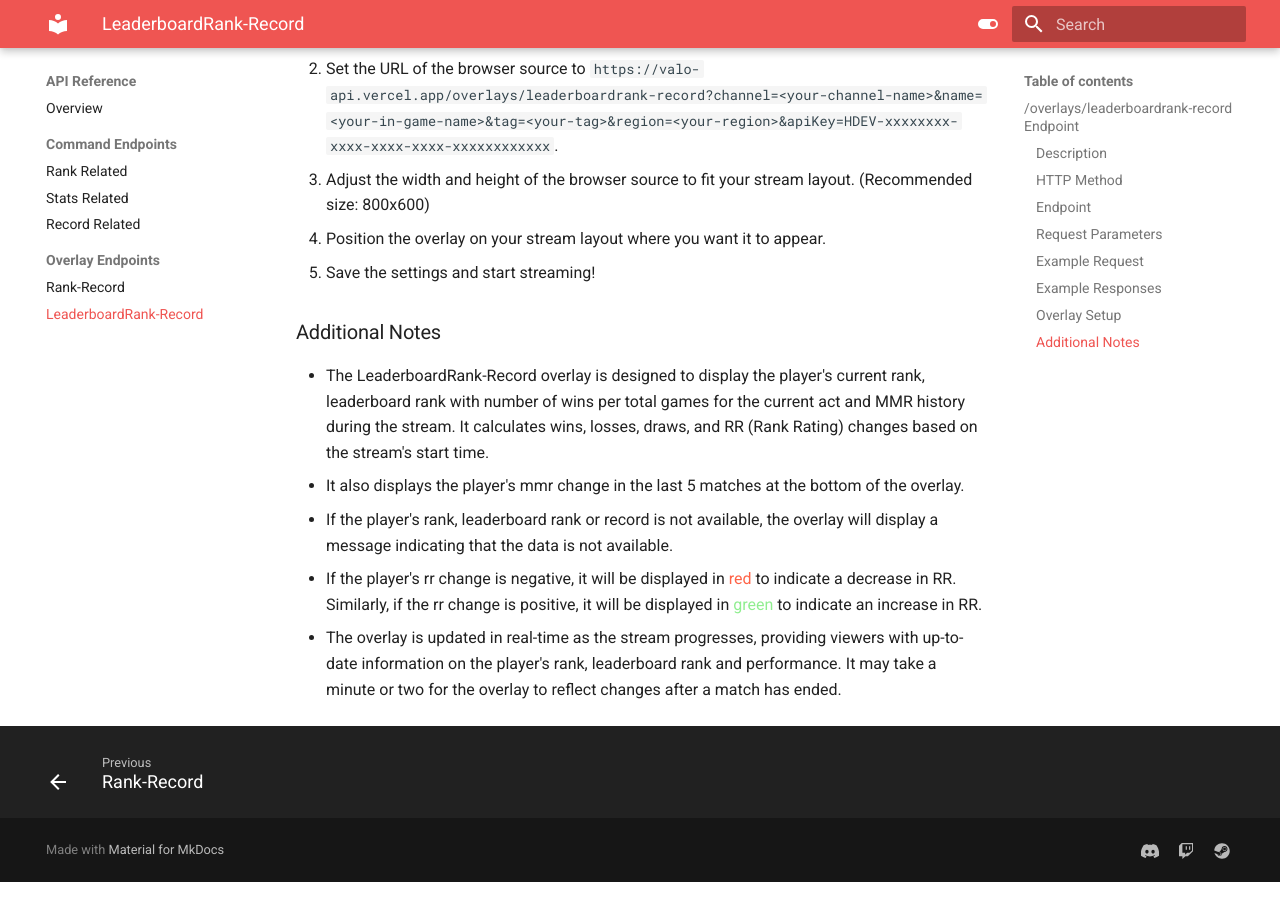
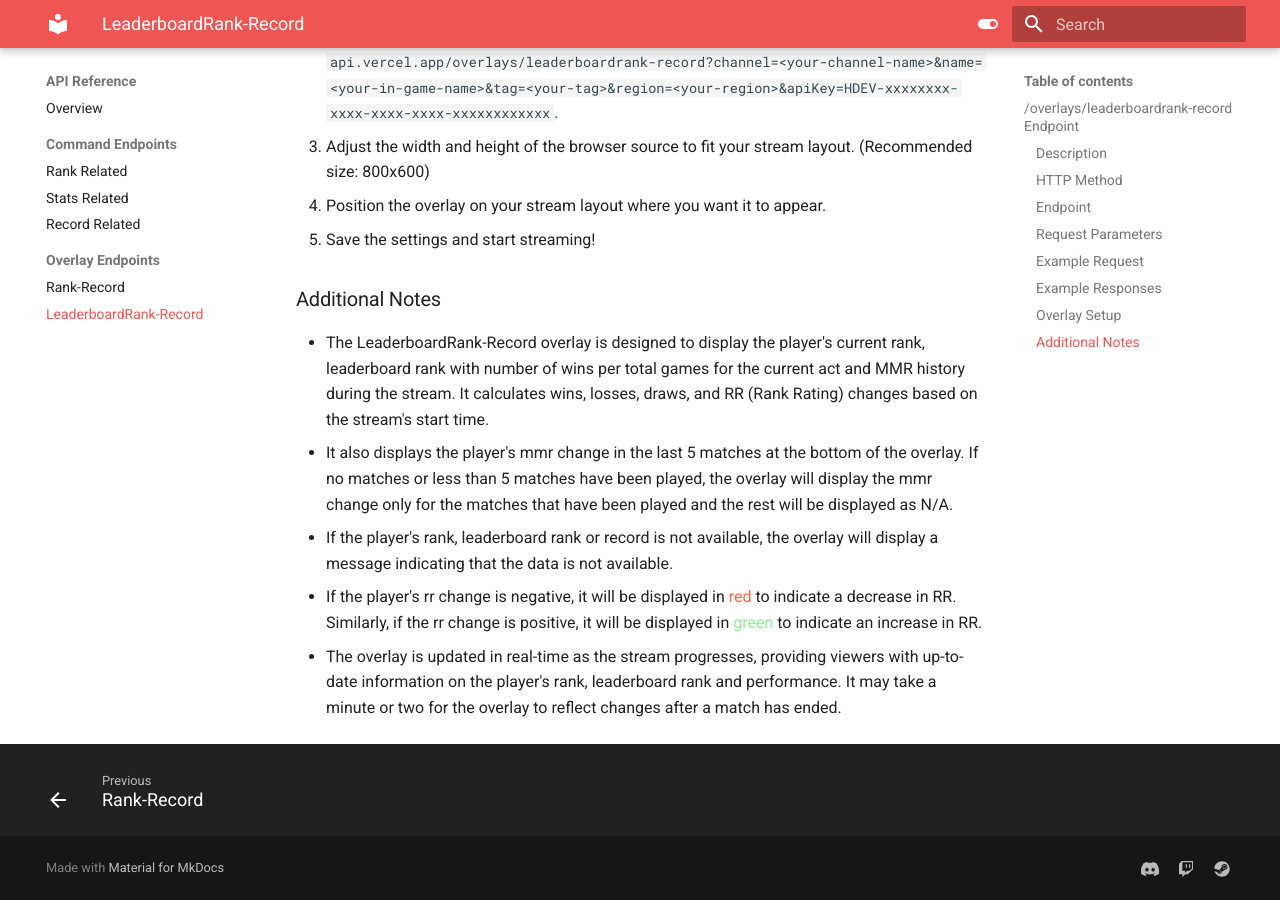
Before and after one commit to Axels-Lab/valo-api-docs, an MkDocs documentation site: the page built from docs/overlay-reference/leaderboardrank-record.md, in a window 1280 px wide and 900 px high, scrolled down 2083 px. Built offline with MkDocs 1.6.1 and Material for MkDocs 9.7.7, drawn with Linux system fonts in a browser that asks for light colours.

Commit message:
Update overlay-reference files to display player's mmr change in the last 5 matches

```diff
--- a/docs/overlay-reference/leaderboardrank-record.md
+++ b/docs/overlay-reference/leaderboardrank-record.md
@@ -57,7 +57,7 @@
 ### Additional Notes
 
 - The LeaderboardRank-Record overlay is designed to display the player's current rank, leaderboard rank with number of wins per total games for the current act and MMR history during the stream. It calculates wins, losses, draws, and RR (Rank Rating) changes based on the stream's start time.
-- It also displays the player's mmr change in the last 5 matches at the bottom of the overlay.
+- It also displays the player's mmr change in the last 5 matches at the bottom of the overlay. If no matches or less than 5 matches have been played, the overlay will display the mmr change only for the matches that have been played and the rest will be displayed as N/A.
 - If the player's rank, leaderboard rank or record is not available, the overlay will display a message indicating that the data is not available.
 - If the player's rr change is negative, it will be displayed in <span style= "color:tomato">red</span> to indicate a decrease in RR. Similarly, if the rr change is positive, it will be displayed in <span style="color:lightgreen">green</span> to indicate an increase in RR.
 - The overlay is updated in real-time as the stream progresses, providing viewers with up-to-date information on the player's rank, leaderboard rank and performance. It may take a minute or two for the overlay to reflect changes after a match has ended.
```
Also changed, not shown: docs/overlay-reference/rank-record.md (+1 -1 lines), docs/assets/images/leaderboardrank-record-overlay-example1.png, docs/assets/images/leaderboardrank-record-overlay-example2.png, docs/assets/images/leaderboardrank-record-overlay-example3.png, docs/assets/images/rank-record-overlay-example1.png, docs/assets/images/rank-record-overlay-example2.png, docs/assets/images/rank-record-overlay-example3.png.
